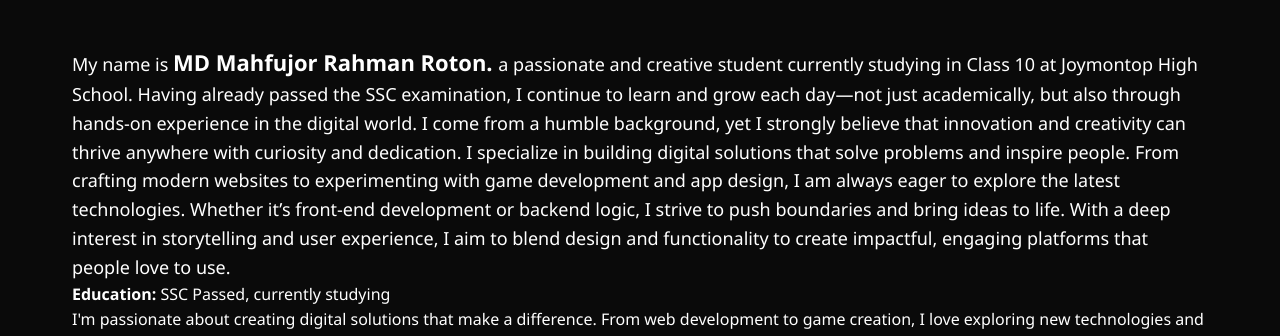
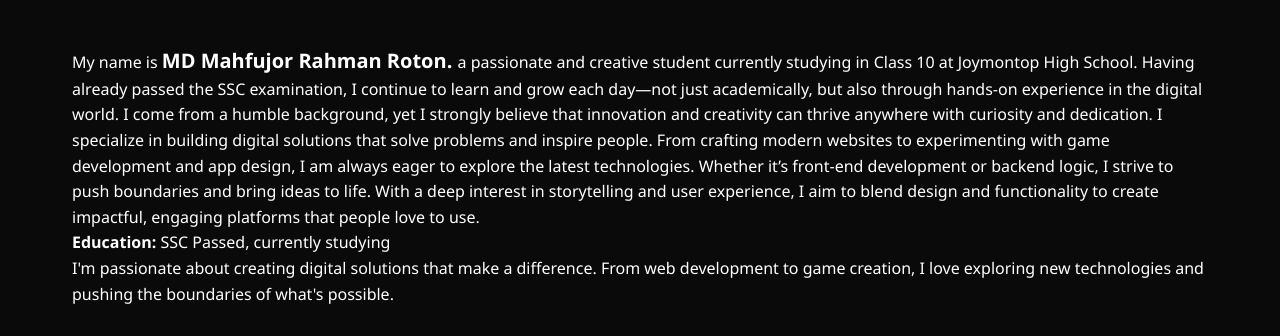
Before and after one commit to Rotonvai/Roton, a plain HTML site: page index.html in a window 1280 px wide. Shown: the part 980-1316 px from the top of the page. Drawn offline with Linux system fonts and the light colour scheme.

Commit message:
Update index.html

```diff
--- a/index.html
+++ b/index.html
@@ -863,7 +863,7 @@
             <h2 id="about-heading" class="fade-in">About Me</h2>
             <div class="about-content">
                 <div class="about-text slide-in-left">
-                    <p style="font-size: 18px;">My name is <b> <strong style="font-size: 22px;">  MD Mahfujor Rahman Roton. </b> </strong>  a passionate and creative student currently studying in Class 10 at Joymontop High School. Having already passed the SSC examination, I continue to learn and grow each day—not just academically, but also through hands-on experience in the digital world. I come from a humble background, yet I strongly believe that innovation and creativity can thrive anywhere with curiosity and dedication. I specialize in building digital solutions that solve problems and inspire people. From crafting modern websites to experimenting with game development and app design, I am always eager to explore the latest technologies. Whether it’s front-end development or backend logic, I strive to push boundaries and bring ideas to life. With a deep interest in storytelling and user experience, I aim to blend design and functionality to create impactful, engaging platforms that people love to use.</p>
+                    <p style="font-size: 16px;">My name is <b> <strong style="font-size: 20px;">  MD Mahfujor Rahman Roton. </b> </strong>  a passionate and creative student currently studying in Class 10 at Joymontop High School. Having already passed the SSC examination, I continue to learn and grow each day—not just academically, but also through hands-on experience in the digital world. I come from a humble background, yet I strongly believe that innovation and creativity can thrive anywhere with curiosity and dedication. I specialize in building digital solutions that solve problems and inspire people. From crafting modern websites to experimenting with game development and app design, I am always eager to explore the latest technologies. Whether it’s front-end development or backend logic, I strive to push boundaries and bring ideas to life. With a deep interest in storytelling and user experience, I aim to blend design and functionality to create impactful, engaging platforms that people love to use.</p>
                     <p><strong>Education:</strong> SSC Passed, currently studying</p>
                     <p>I'm passionate about creating digital solutions that make a difference. From web development to game creation, I love exploring new technologies and pushing the boundaries of what's possible.</p>
                 </div>
```
